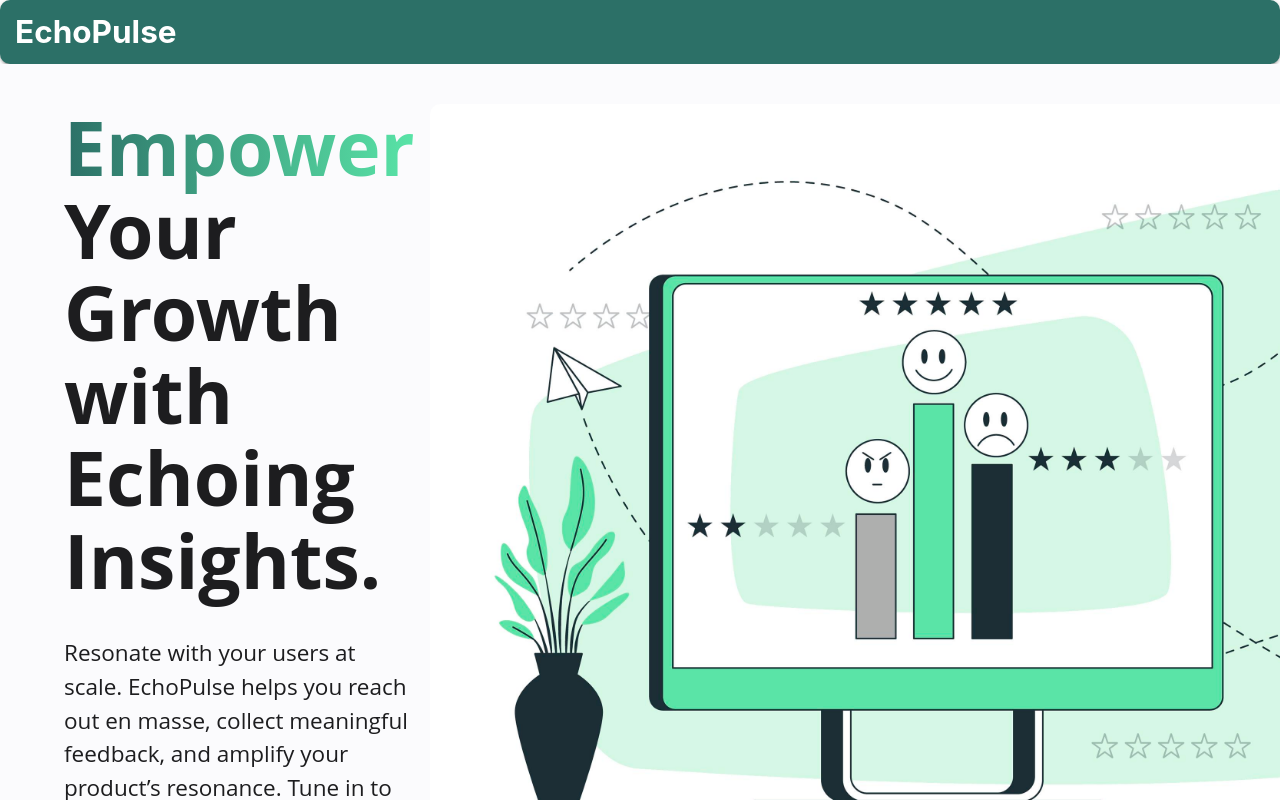
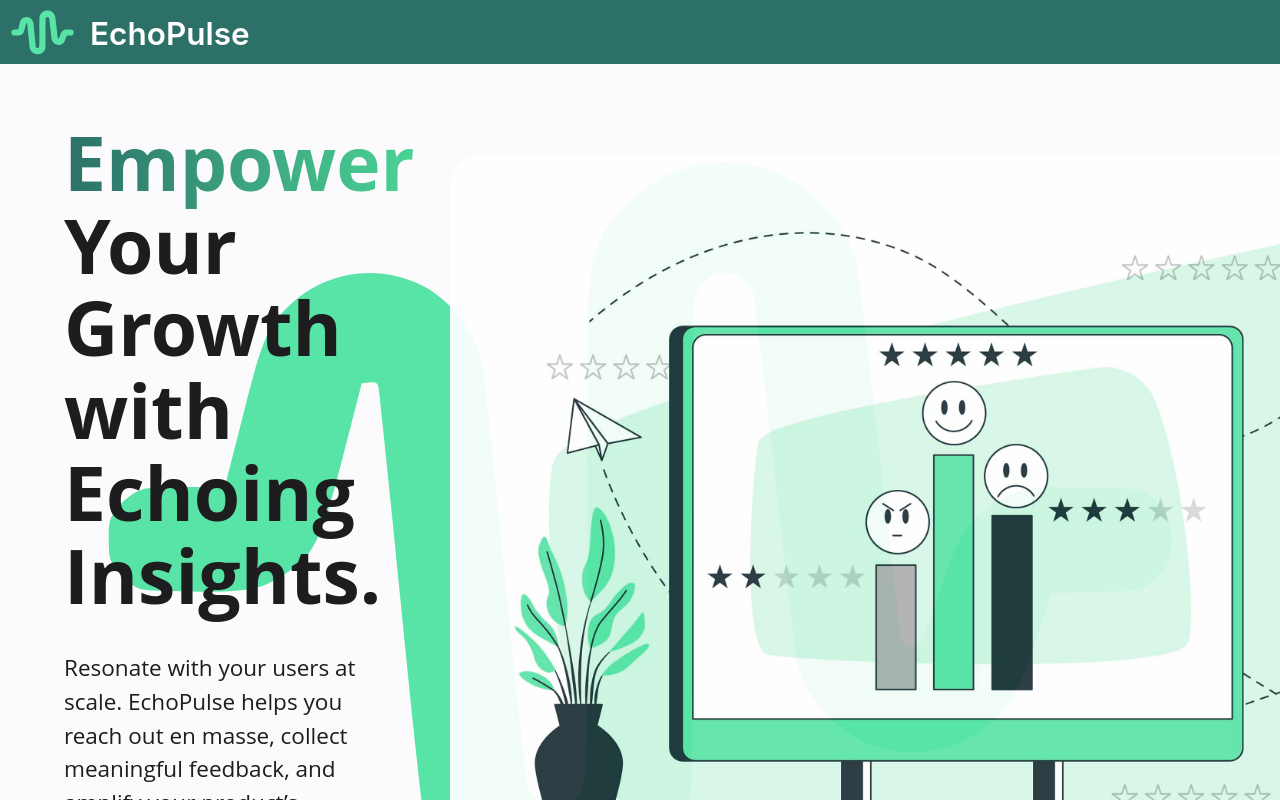
Before and after one commit to joshuaramat/email-app, a React (Create React App) app in the folder client/: page / in a window 1280 px wide. Shown: the top 800 px of the page. Built offline with nearby package versions, Linux system fonts and the light colour scheme; no server answers.

Commit message:
added logo

```diff
--- a/client/src/components/Header.js
+++ b/client/src/components/Header.js
@@ -4,6 +4,7 @@ import { connect } from 'react-redux';
 import Payments from './Payments';
 
 import '../styles/header.css';
+import logo from '../assets/icons/echo_pulse.svg'
 
 class Header extends Component {
   renderContent() {
@@ -33,7 +34,8 @@ class Header extends Component {
             to={this.props.auth ? '/surveys' : '/'}
             className="brand-logo left"
           >
-            EchoPulse
+            <img src={logo} alt="logo" className="logo" />
+            <span className="brand-name">EchoPulse</span>
           </Link>
           <ul id="nav-mobile" className="right">
             {this.renderContent()}
--- a/client/src/styles/header.css
+++ b/client/src/styles/header.css
@@ -4,8 +4,21 @@
   --color-text: #fbfbfd;
 }
 
+* {
+  margin: 0;
+  padding: 0;
+  box-sizing: border-box; /* Helps with responsive design */
+}
+
+.logo {
+  width: 75px;
+  height: 75px;
+  position: relative;
+  top: -5px;
+  left: -10px;
+}
+
 .navbar {
-  border-radius: 10px;
   width: 100%;
   background-color: var(--color-navbar);
 }
@@ -16,7 +29,12 @@
 
 .brand-logo {
   margin-left: 1rem;
-  font-weight: 700;
+  font-weight: 600;
+}
+
+.brand-name {
+  position: relative;
+  top: -30px;
 }
 
 #nav-mobile {
--- a/client/src/styles/landing.css
+++ b/client/src/styles/landing.css
@@ -7,10 +7,10 @@
   --color-background: #fbfbfd;
   --font-size-title: 5rem;
   --font-size-text: 1.5rem;
-  --border-radius: 10px;
+  --border-radius: 30px;
   --button-color: #1B2D35;
   --button-color-focus: #4bd395;
-  --gradient-background: linear-gradient(to right,#2C7067, #59E4A7);
+  --gradient-background: linear-gradient(to right,#2C7067, #4bd395);
 }
 
 * {
@@ -29,11 +29,16 @@
 
 .landing-container {
   width: 100%;
+  padding: 1rem 0;
   display: flex;
   flex-direction: column;
   align-items: center;
   justify-content: center;
   background-color: var(--color-background);
+  background-image: url('../assets/icons/echo_pulse.svg');
+  background-repeat: no-repeat;
+  background-size: cover;
+  background-position: center;
 }
 
 .hero {
@@ -53,6 +58,8 @@
   object-fit: contain;
   border-radius: var(--border-radius);
   order: 2;
+  margin: 20px;
+  opacity: 0.92;
 }
 
 h1,
@@ -73,6 +80,7 @@ p {
   font-size: var(--font-size-text);
   color: var(--color-text);
   margin-bottom: 20px;
+  width: 95%;
 }
 
 .cta-button {
@@ -88,6 +96,7 @@ p {
   cursor: pointer;
   transition: background-color 0.3s ease;
   text-align: center;
+  margin: 20px;
 }
 
 .cta-button:hover {
```
Also changed, not shown: client/src/assets/icons/echo_pulse.svg (added).
